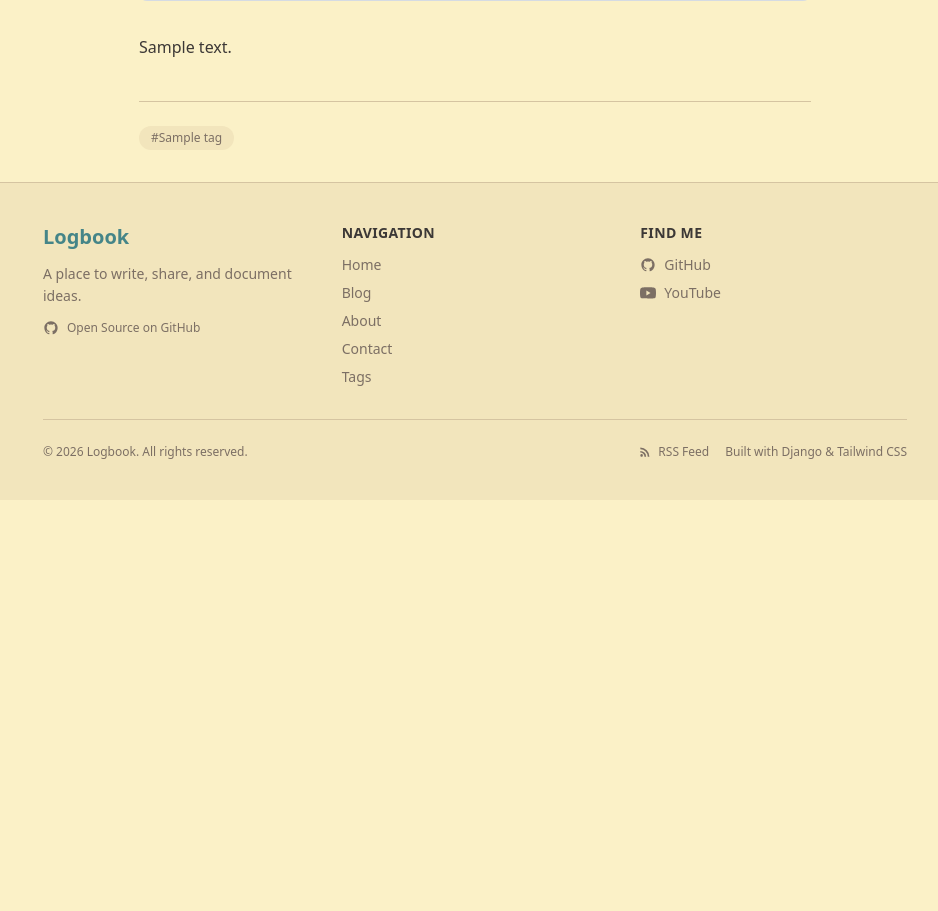
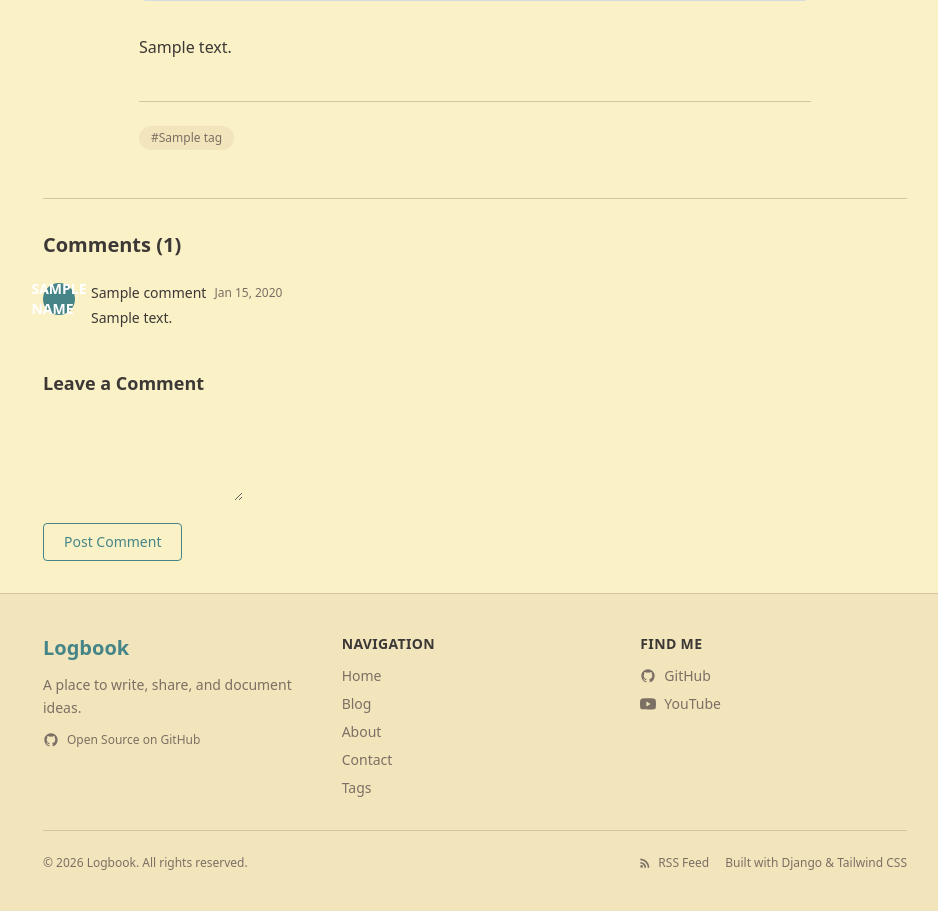
Before and after one commit to opu-hossain/logbook, a Django app: template templates/detail.html in a window 1280 px wide. Shown: the part 647-1558 px from the top of the page, without its empty margins (165-1103 px from the left). Before the commit the page ends 1106 px from the top, so only its background shows below. Run offline with Django 5.2, Linux system fonts and the light colour scheme; the template is opened without the code that fills it: most values are stand-ins (such as "Sample title", 1, 10 or a date in 2020); grey boxes marked "Sample" are stand-in pictures; form fields are guessed from the names that the template uses; style sheets or scripts are compiled from the project's sources; some libraries are stand-ins or nearby versions.

Commit message:
feat: implimented flat comment system

```diff
--- a/templates/detail.html
+++ b/templates/detail.html
@@ -73,4 +73,39 @@
 
 </article>
 
+<!-- Comments section -->
+<section class="mt-12 pt-8 border-t border-gb-border dark:border-gb-dark-border">
+
+  <h2 class="text-xl font-bold text-gb-text dark:text-gb-dark-text mb-6">
+    Comments ({{ comments.count }})
+  </h2>
+
+  <!-- Approved comments -->
+  {% if comments %}
+  <div class="flex flex-col gap-6 mb-10">
+    {% for comment in comments %}
+    <div class="flex gap-4">
+      <div class="w-8 h-8 rounded-full bg-gb-accent flex items-center justify-center text-sm font-bold text-white flex-shrink-0">{{ comment.name|first|upper }}</div>
+      <div class="flex-1">
+        <div class="flex items-center gap-2 mb-1">
+          <span class="text-sm font-medium text-gb-text dark:text-gb-dark-text">{{ comment.name }}</span>
+          <span class="text-xs text-gb-muted dark:text-gb-dark-muted">{{ comment.created_at|date:"M j, Y" }}</span>
+        </div>
+        <p class="text-sm text-gb-text dark:text-gb-dark-text leading-relaxed">{{ comment.body }}</p>
+      </div>
+    </div>
+    {% endfor %}
+  </div>
+  {% else %}
+  <p class="text-gb-muted dark:text-gb-dark-muted text-sm mb-10">No comments yet. Be the first!</p>
+  {% endif %}
+
+  <!-- Comment form -->
+  <h3 class="text-lg font-bold text-gb-text dark:text-gb-dark-text mb-4">Leave a Comment</h3>
+  <div id="comment-form-wrapper">
+    {% include "partials/comment_form.html" %}
+  </div>
+
+</section>
+
 {% endblock %}
--- /dev/null
+++ b/templates/partials/comment_form.html
@@ -0,0 +1,27 @@
+<form hx-post="{% url 'post_detail' post.slug %}" hx-target="#comment-form-wrapper" hx-swap="innerHTML"
+    class="flex flex-col gap-4" id="comment-form">
+    {% csrf_token %}
+    <div class="grid grid-cols-1 md:grid-cols-2 gap-4">
+        <div>
+            {{ form.name }}
+            {% if form.name.errors %}
+            <p class="text-xs text-gb-red mt-1">{{ form.name.errors.0 }}</p>
+            {% endif %}
+        </div>
+        <div>
+            {{ form.email }}
+            {% if form.email.errors %}
+            <p class="text-xs text-gb-red mt-1">{{ form.email.errors.0 }}</p>
+            {% endif %}
+        </div>
+    </div>
+    <div>
+        {{ form.body }}
+        {% if form.body.errors %}
+        <p class="text-xs text-gb-red mt-1">{{ form.body.errors.0 }}</p>
+        {% endif %}
+    </div>
+    <button type="submit"
+        class="self-start px-5 py-2 text-sm font-medium rounded border border-gb-accent text-gb-accent hover:bg-gb-accent hover:text-white transition-colors">Post
+        Comment</button>
+</form>
--- /dev/null
+++ b/templates/partials/comment_success.html
@@ -0,0 +1,3 @@
+<div class="p-4 rounded border border-gb-green text-gb-green text-sm">
+    Your comment has been submitted and is awaiting approval. Thanks!
+</div>
```
Also changed, not shown: apps/blog/admin.py (+13 -1 lines), apps/blog/forms.py (added, +30 -0 lines), apps/blog/models.py (+15 -0 lines), apps/blog/views.py (+22 -2 lines), apps/blog/migrations/0003_comment.py (added).
